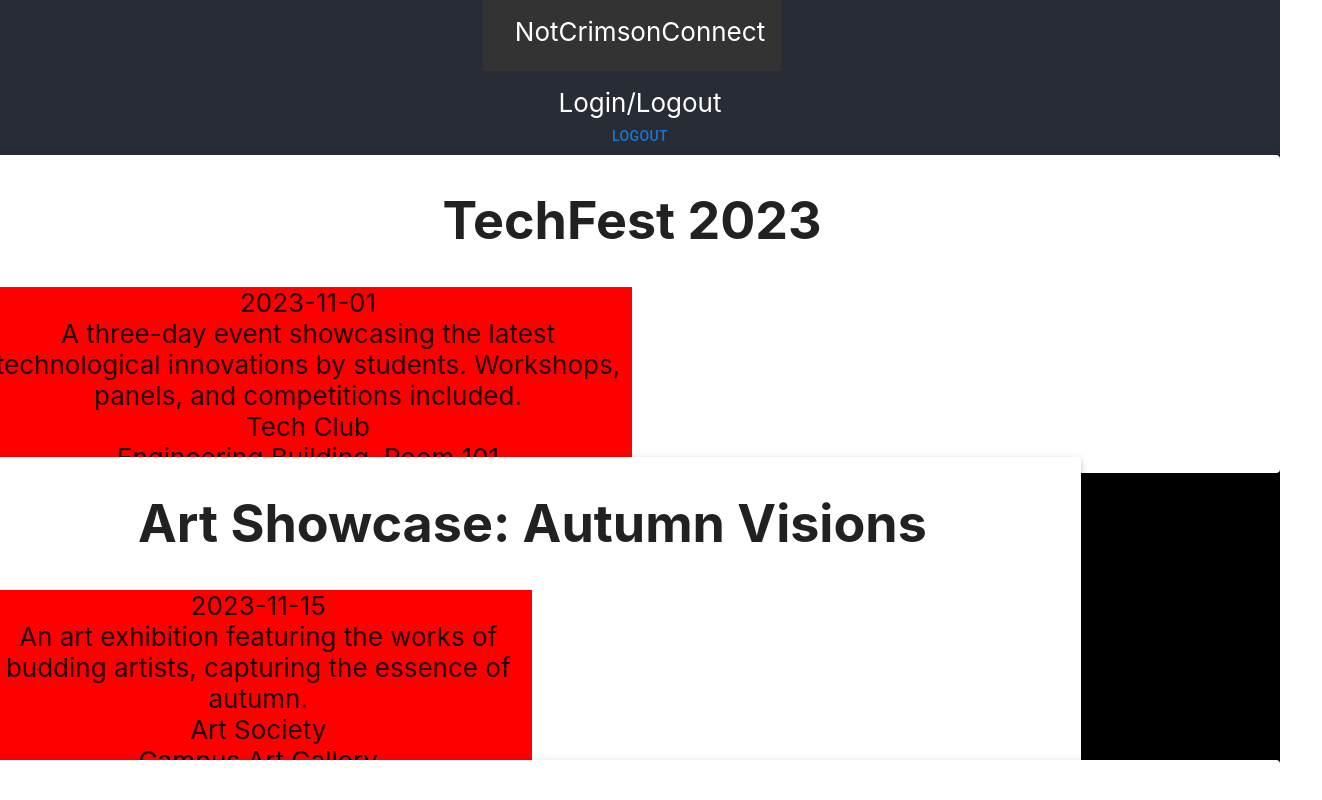
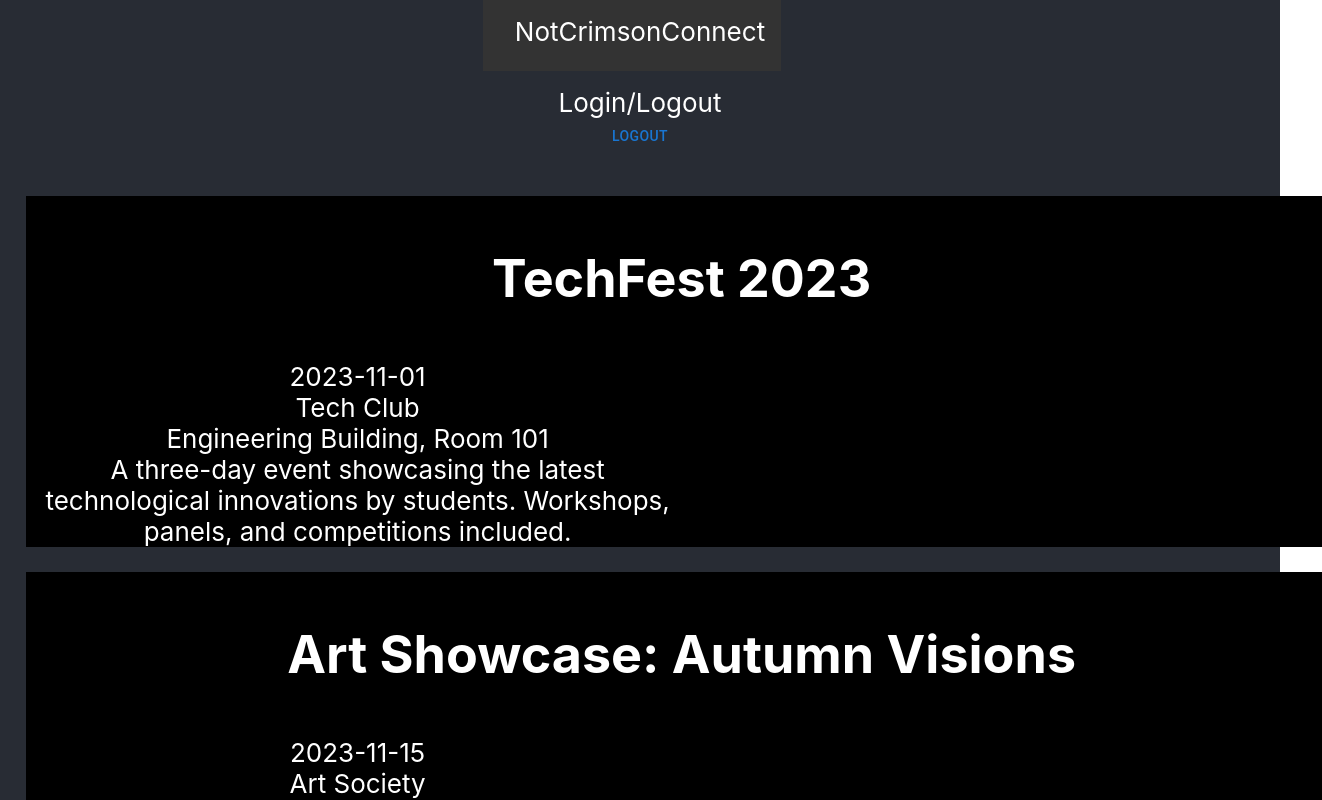
Before and after one commit to drichards188/notCrimsonConnect, a React (Create React App) app: page /home in a window 1280 px wide. Shown: the top 800 px of the page, 1322 px wide, since content can reach past the window. Built offline with nearby package versions, Linux system fonts and the light colour scheme.

Commit message:
EventThumb is starting to be uniform at least

```diff
--- a/package.json
+++ b/package.json
@@ -39,6 +39,7 @@
     ]
   },
   "devDependencies": {
-    "react-router-dom": "^6.17.0"
+    "react-router-dom": "^6.17.0",
+    "@babel/plugin-proposal-private-property-in-object": "^7.16.7"
   }
 }
--- /dev/null
+++ b/src/components/event/EventDetail.jsx
@@ -0,0 +1,13 @@
+import {Grid} from "@mui/material";
+
+const EventDetail = ({data}) => {
+    return (
+        <Grid item sm={12}>
+
+            {data}
+
+        </Grid>
+    );
+}
+
+export default EventDetail;
--- a/src/components/event/EventThumb.jsx
+++ b/src/components/event/EventThumb.jsx
@@ -1,4 +1,5 @@
 import {Grid, Paper} from "@mui/material";
+import EventDetail from "./EventDetail";
 
 const EventThumb = ({
                         data = {
@@ -20,36 +21,19 @@ const EventThumb = ({
     }
 
     return (
-        <Grid container style={{'backgroundColor': 'black'}} spacing={2}>
-            <Paper elevation={3}>
-                <Grid item sm={12}>
-                    <h1>{data.name}</h1>
-                </Grid>
+        <Grid container style={{'backgroundColor': 'black', 'margin': '2%'}} spacing={2}>
+            {/*<Paper elevation={3}>*/}
+                    <Grid item sm={12}>
+                        <h1>{data.name}</h1>
+                    </Grid>
 
-                <Grid item sm={6} style={{'backgroundColor':'red'}}>
-
-                    <Grid item sm={12}>
-
-                        {data.start_date}
-
+                    <Grid item sm={6} style={{'backgroundColor': 'black'}}>
+                        <EventDetail data={data.start_date}/>
+                        <EventDetail data={data.club_name}/>
+                        <EventDetail data={data.location}/>
+                        <EventDetail data={data.description}/>
                     </Grid>
-                    <Grid item sm={12}>
-
-                        {data.description}
-
-                    </Grid>
-                    <Grid item sm={12}>
-
-                        {data.club_name}
-
-                    </Grid>
-                    <Grid item sm={12}>
-
-                        {data.location}
-
-                    </Grid>
-                </Grid>
-            </Paper>
+            {/*</Paper>*/}
         </Grid>
     )
         ;
```
